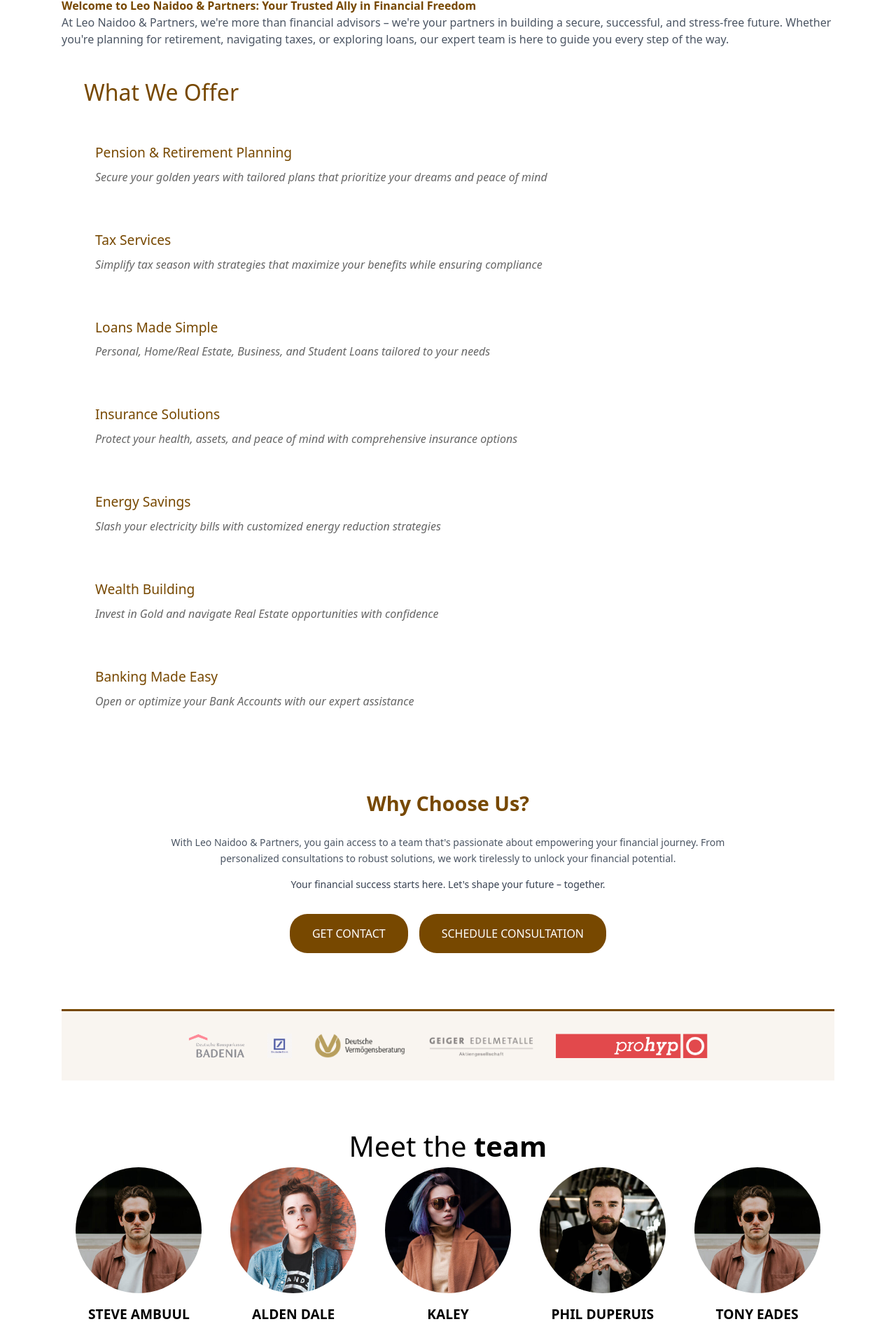
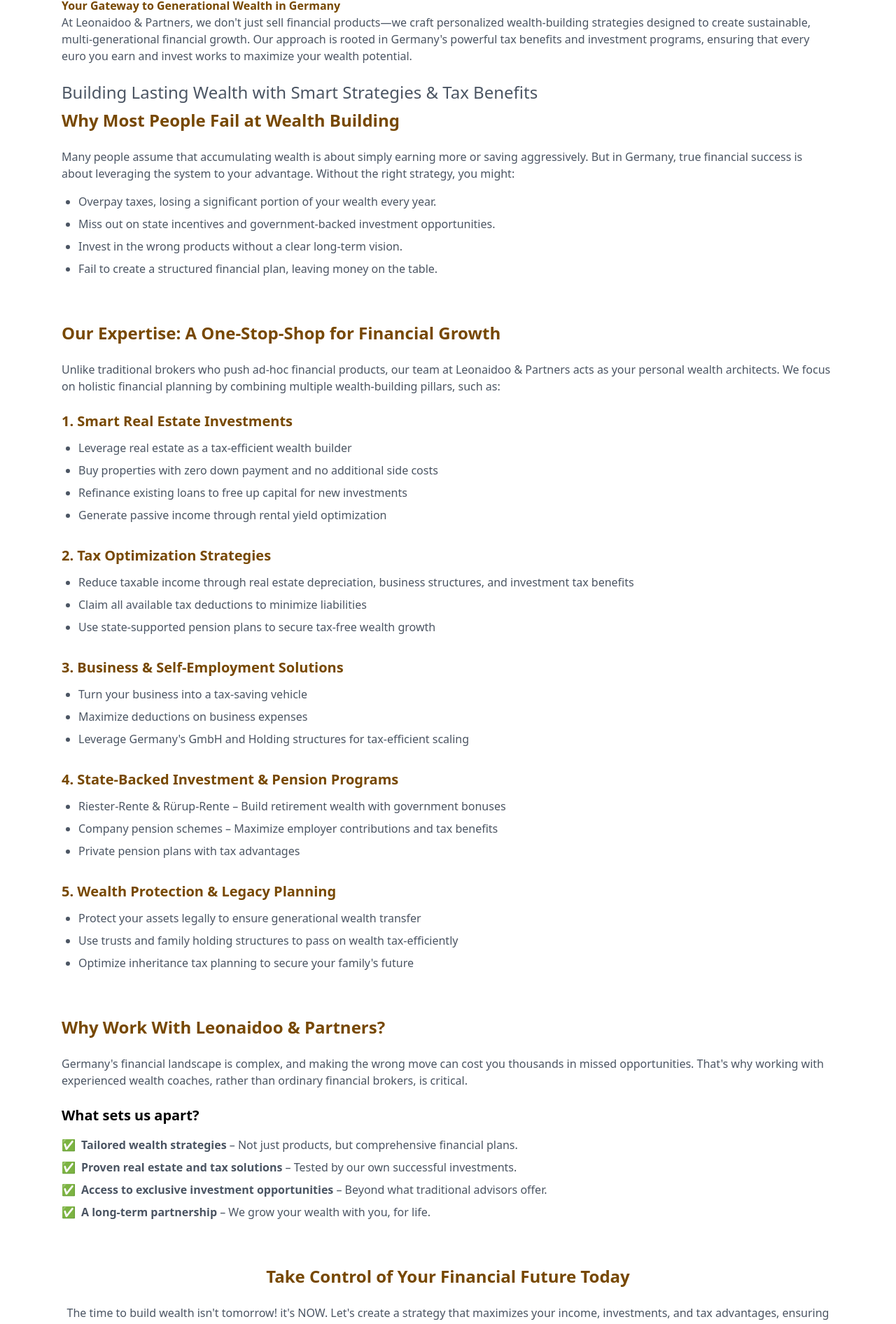
Before and after one commit to musudik/leonaidooandpartners, a React (Vite) app in the folder client/: page / in a window 1280 px wide. Shown: the part 880-2772 px from the top of the page at 70% size. Built offline with nearby package versions, Linux system fonts and the light colour scheme; no server answers.

Commit message:
Updated Homepage content

```diff
--- a/client/src/components/Home.jsx
+++ b/client/src/components/Home.jsx
@@ -253,35 +253,10 @@
         {/* Hero Section */}
         <Carousel />
         <div className="grid gap-12 items-center">
-          <div>
-            {/* Header Section */}
-            <div className="mt-16">
-              <h3 className="text-6xl font-black mb-2">
-                <span className="text-[#774800]">Leo Naidoo </span>
-                <span className="text-[#74767a] ml-2">& Partners</span>
-              </h3>
-            </div>
-            <p className="text-gray-600 mb-2">
-              <b><span className="text-[#774800]">Welcome to Leo Naidoo & Partners: Your Trusted Ally in Financial Freedom </span>
-              </b>
-              <p>At Leo Naidoo & Partners, we're more than financial advisors – we're your partners in building a secure,
-                successful, and stress-free future. Whether you're planning for retirement, navigating taxes,
-                or exploring loans, our expert team is here to guide you every step of the way.</p>
-            </p>
-
             {/* Replace the old Services section with the new ServiceSection component */}
             <ServiceSection />
 
             {/* Why Choose Us Section */}
-            <WhyChooseSection>
-              <ServiceTitle><span className="text-[#774800]">Why Choose Us?</span></ServiceTitle>
-              <p className="text-sm text-gray-600 mx-auto leading-relaxed">
-                With Leo Naidoo & Partners, you gain access to a team that's passionate about empowering your financial journey.
-                From personalized consultations to robust solutions, we work tirelessly to unlock your financial potential.
-              </p>
-              <p className="text-sm font-medium text-gray-700 mt-4">
-                Your financial success starts here. Let's shape your future – together.
-              </p>
               <ActionButtons>
                 <Button onClick={() => setIsContactFormOpen(true)}>
                   GET CONTACT
@@ -290,8 +265,6 @@
                   SCHEDULE CONSULTATION
                 </Button>
               </ActionButtons>
-            </WhyChooseSection>
-          </div>
         </div>
 
         {/* Partners Section */}
--- a/client/src/components/ServiceSection.jsx
+++ b/client/src/components/ServiceSection.jsx
@@ -1,87 +1,188 @@
 import React from 'react';
 import styled from 'styled-components';
 
-const Container = styled.div`
+const SectionWrapper = styled.div`
   max-width: 1200px;
   margin: 0 auto;
-  padding: 2rem;
 `;
 
-const ServicesColumn = styled.div`
-  h2 {
-    color: #774800;
-    font-size: 2rem;
-    margin-bottom: 2rem;
-  }
-`;
-
-const ServiceCard = styled.div`
-  margin-bottom: 2rem;
-  padding: 1rem;
+const Button = styled.button`
+  background: #774800;
+  color: white;
+  padding: 0.75rem 1.5rem;
+  border: none;
   border-radius: 8px;
-  transition: all 0.3s ease;
+  cursor: pointer;
+  font-size: 1rem;
+  font-weight: 600;
+  margin-top: 2rem;
 
   &:hover {
-    background: #f9f5f0;
-    transform: translateX(10px);
-  }
-
-  h3 {
-    color: #774800;
-    font-size: 1.2rem;
-    margin-bottom: 0.5rem;
-  }
-
-  p {
-    color: #666;
-    font-style: italic;
+    background: #8b5500;
   }
 `;
 
 const ServiceSection = () => {
-  const services = [
-    {
-      title: "Pension & Retirement Planning",
-      description: "Secure your golden years with tailored plans that prioritize your dreams and peace of mind"
-    },
-    {
-      title: "Tax Services",
-      description: "Simplify tax season with strategies that maximize your benefits while ensuring compliance"
-    },
-    {
-      title: "Loans Made Simple",
-      description: "Personal, Home/Real Estate, Business, and Student Loans tailored to your needs"
-    },
-    {
-      title: "Insurance Solutions",
-      description: "Protect your health, assets, and peace of mind with comprehensive insurance options"
-    },
-    {
-      title: "Energy Savings",
-      description: "Slash your electricity bills with customized energy reduction strategies"
-    },
-    {
-      title: "Wealth Building",
-      description: "Invest in Gold and navigate Real Estate opportunities with confidence"
-    },
-    {
-      title: "Banking Made Easy",
-      description: "Open or optimize your Bank Accounts with our expert assistance"
-    }
-  ];
+  return (
+    <SectionWrapper>
+      <div className="bg-white">
+        <div className="max-w-7xl mx-auto">
+          {/* Header Section */}
+          <div className="mt-16">
+              <h3 className="text-6xl font-black mb-2">
+                <span className="text-[#774800]">Leonaidoo </span>
+                <span className="text-[#74767a] ml-2">& Partners</span>
+              </h3>
+            </div>
+            <p className="text-gray-600 mb-2">
+              <b>
+                <span className="text-[#774800]">
+                  <h2>Your Gateway to Generational Wealth in Germany</h2>
+                </span>
+              </b>
+              <p>At Leonaidoo & Partners, we don't just sell financial products—we craft personalized wealth-building
+              strategies designed to create sustainable, multi-generational financial growth. Our approach is
+              rooted in Germany's powerful tax benefits and investment programs, ensuring that every euro you
+              earn and invest works to maximize your wealth potential.</p>
+              <h2 className="text-xl md:text-2xl text-gray-600 mt-6">
+                Building Lasting Wealth with Smart Strategies & Tax Benefits
+              </h2>
+            </p>
+          {/* Why Most People Fail */}
+          <div className="mb-16">
+            <h3 className="text-2xl font-bold text-[#774800] mb-6">
+              Why Most People Fail at Wealth Building
+            </h3>
+            <p className="text-gray-600 mb-4">
+              Many people assume that accumulating wealth is about simply earning more or saving aggressively.
+              But in Germany, true financial success is about leveraging the system to your advantage. Without the right strategy, you might:
+            </p>
+            <ul className="list-disc pl-6 space-y-2 text-gray-600">
+              <li>Overpay taxes, losing a significant portion of your wealth every year.</li>
+              <li>Miss out on state incentives and government-backed investment opportunities.</li>
+              <li>Invest in the wrong products without a clear long-term vision.</li>
+              <li>Fail to create a structured financial plan, leaving money on the table.</li>
+            </ul>
+          </div>
 
-  return (
-    <Container>
-      <ServicesColumn>
-        <h2>What We Offer</h2>
-        {services.map((service, index) => (
-          <ServiceCard key={index}>
-            <h3>{service.title}</h3>
-            <p>{service.description}</p>
-          </ServiceCard>
-        ))}
-      </ServicesColumn>
-    </Container>
+          {/* Our Expertise */}
+          <div className="mb-16">
+            <h3 className="text-2xl font-bold text-[#774800] mb-6">
+              Our Expertise: A One-Stop-Shop for Financial Growth
+            </h3>
+            <p className="text-gray-600 mb-6">
+              Unlike traditional brokers who push ad-hoc financial products, our team at Leonaidoo & Partners acts
+              as your personal wealth architects. We focus on holistic financial planning by combining multiple
+              wealth-building pillars, such as:
+            </p>
+
+            {/* Real Estate Investments */}
+            <div className="mb-8">
+              <h4 className="text-xl font-bold text-[#774800] mb-3">
+                1. Smart Real Estate Investments
+              </h4>
+              <ul className="list-disc pl-6 space-y-2 text-gray-600">
+                <li>Leverage real estate as a tax-efficient wealth builder</li>
+                <li>Buy properties with zero down payment and no additional side costs</li>
+                <li>Refinance existing loans to free up capital for new investments</li>
+                <li>Generate passive income through rental yield optimization</li>
+              </ul>
+            </div>
+
+            {/* Tax Optimization */}
+            <div className="mb-8">
+              <h4 className="text-xl font-bold text-[#774800] mb-3">
+                2. Tax Optimization Strategies
+              </h4>
+              <ul className="list-disc pl-6 space-y-2 text-gray-600">
+                <li>Reduce taxable income through real estate depreciation, business structures, and investment tax benefits</li>
+                <li>Claim all available tax deductions to minimize liabilities</li>
+                <li>Use state-supported pension plans to secure tax-free wealth growth</li>
+              </ul>
+            </div>
+
+            {/* Business Solutions */}
+            <div className="mb-8">
+              <h4 className="text-xl font-bold text-[#774800] mb-3">
+                3. Business & Self-Employment Solutions
+              </h4>
+              <ul className="list-disc pl-6 space-y-2 text-gray-600">
+                <li>Turn your business into a tax-saving vehicle</li>
+                <li>Maximize deductions on business expenses</li>
+                <li>Leverage Germany's GmbH and Holding structures for tax-efficient scaling</li>
+              </ul>
+            </div>
+
+            {/* State-Backed Programs */}
+            <div className="mb-8">
+              <h4 className="text-xl font-bold text-[#774800] mb-3">
+                4. State-Backed Investment & Pension Programs
+              </h4>
+              <ul className="list-disc pl-6 space-y-2 text-gray-600">
+                <li>Riester-Rente & Rürup-Rente – Build retirement wealth with government bonuses</li>
+                <li>Company pension schemes – Maximize employer contributions and tax benefits</li>
+                <li>Private pension plans with tax advantages</li>
+              </ul>
+            </div>
+
+            {/* Wealth Protection */}
+            <div className="mb-8">
+              <h4 className="text-xl font-bold text-[#774800] mb-3">
+                5. Wealth Protection & Legacy Planning
+              </h4>
+              <ul className="list-disc pl-6 space-y-2 text-gray-600">
+                <li>Protect your assets legally to ensure generational wealth transfer</li>
+                <li>Use trusts and family holding structures to pass on wealth tax-efficiently</li>
+                <li>Optimize inheritance tax planning to secure your family's future</li>
+              </ul>
+            </div>
+          </div>
+
+          {/* Why Work With Us */}
+          <div className="mb-16">
+            <h3 className="text-2xl font-bold text-[#774800] mb-6">
+              Why Work With Leonaidoo & Partners?
+            </h3>
+            <p className="text-gray-600 mb-6">
+              Germany's financial landscape is complex, and making the wrong move can cost you thousands
+              in missed opportunities. That's why working with experienced wealth coaches, rather than
+              ordinary financial brokers, is critical.
+            </p>
+            <h4 className="text-xl font-bold mb-4">What sets us apart?</h4>
+            <ul className="space-y-2 text-gray-600">
+              <li className="flex items-start">
+                <span className="text-[#774800] font-bold mr-2">✅</span>
+                <span><strong>Tailored wealth strategies</strong> – Not just products, but comprehensive financial plans.</span>
+              </li>
+              <li className="flex items-start">
+                <span className="text-[#774800] font-bold mr-2">✅</span>
+                <span><strong>Proven real estate and tax solutions</strong> – Tested by our own successful investments.</span>
+              </li>
+              <li className="flex items-start">
+                <span className="text-[#774800] font-bold mr-2">✅</span>
+                <span><strong>Access to exclusive investment opportunities</strong> – Beyond what traditional advisors offer.</span>
+              </li>
+              <li className="flex items-start">
+                <span className="text-[#774800] font-bold mr-2">✅</span>
+                <span><strong>A long-term partnership</strong> – We grow your wealth with you, for life.</span>
+              </li>
+            </ul>
+          </div>
+
+          {/* Call to Action */}
+          <div className="text-center">
+            <h3 className="text-2xl font-bold text-[#774800] mb-6">
+              Take Control of Your Financial Future Today
+            </h3>
+            <p className="text-gray-600 mb-8">
+              The time to build wealth isn't tomorrow! it's NOW. Let's create a strategy that maximizes
+              your income, investments, and tax advantages, ensuring you and your family enjoy financial
+              freedom for generations to come.
+            </p>
+          </div>
+        </div>
+      </div>
+    </SectionWrapper>
   );
 };
 
--- a/client/src/components/realestate/SelfDisclosureForm.jsx
+++ b/client/src/components/realestate/SelfDisclosureForm.jsx
@@ -449,7 +449,7 @@
       <FormCard show={isOpen}>
         <Header>
           <LogoSection>
-            <Logo src={logo} alt="Leo Naidoo & Partners" />
+            <Logo src={logo} alt="Leonaidoo & Partners" />
             <Title>{t('forms.selfDisclosure')}</Title>
           </LogoSection>
 
--- a/client/src/components/services/tax/TaxReturnsForm.jsx
+++ b/client/src/components/services/tax/TaxReturnsForm.jsx
@@ -967,7 +967,7 @@
       <FormCard show={isOpen}>
         <Header>
             <LogoSection>
-            <Logo src={logo} alt="Leo Naidoo & Partners" />
+            <Logo src={logo} alt="Leonaidoo & Partners" />
             <Title>German Tax Return Form</Title>
             </LogoSection>
 
```
Also changed, not shown: 1 other file (tests, documents, lock files or other folders).
